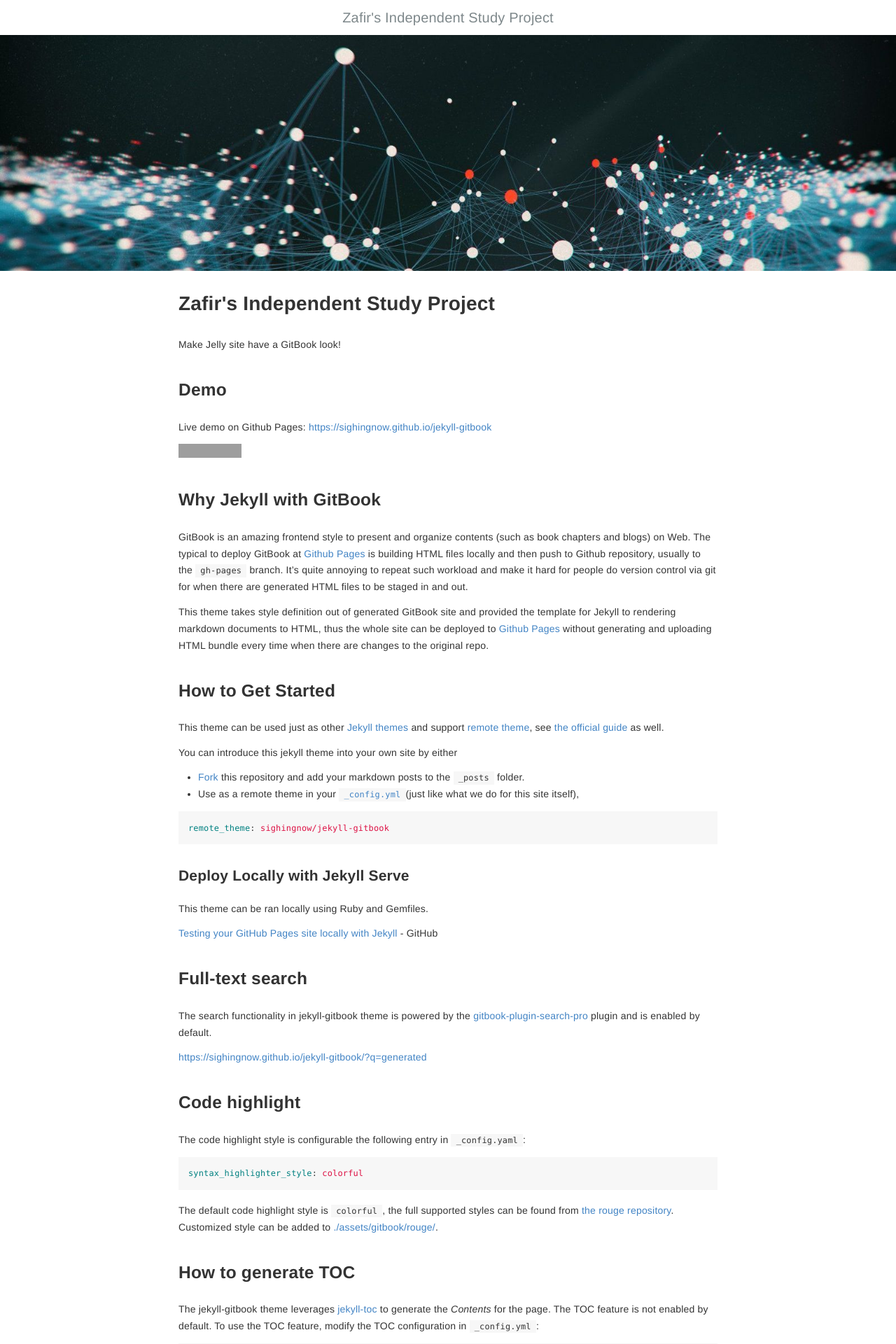
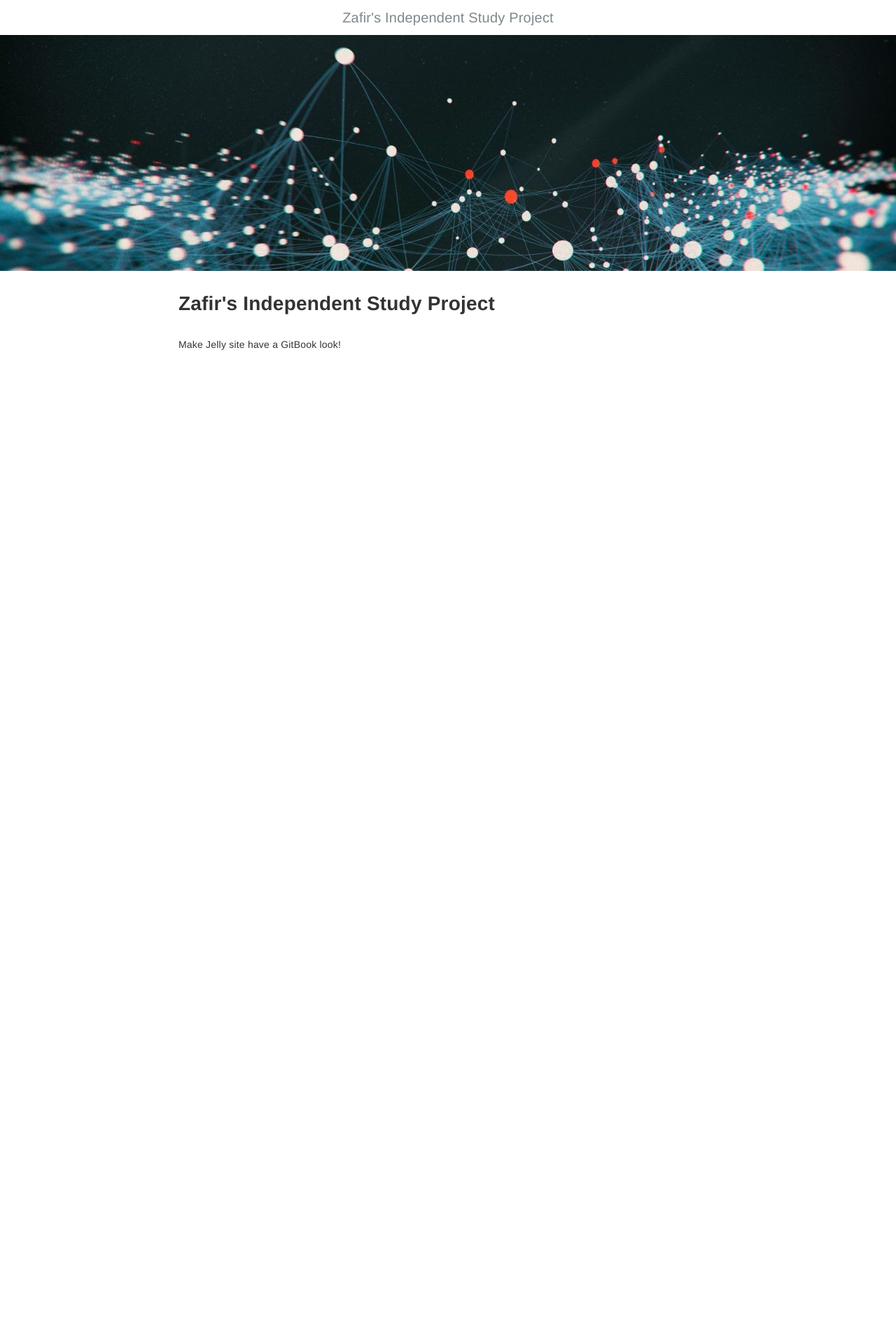
Before and after one commit to zaforf/isp, a Jekyll site: the page built from README.md, in a window 1280 px wide. Shown: the top 1920 px of the page at 70% size. Built offline with Jekyll 4.4.1, drawn with Linux system fonts in a browser that asks for light colours; some of the changed text lies outside the part shown; grey boxes are pictures that could not be loaded.

````diff
--- a/README.md
+++ b/README.md
@@ -6,184 +6,3 @@
 ---
 
 Make Jelly site have a GitBook look!
-
-## Demo
-
-Live demo on Github Pages: [https://sighingnow.github.io/jekyll-gitbook](https://sighingnow.github.io/jekyll-gitbook)
-
-[![Jekyll Themes](https://img.shields.io/badge/featured%20on-JekyllThemes-red.svg)](https://jekyll-themes.com/jekyll-gitbook/)
-
-## Why Jekyll with GitBook
-
-GitBook is an amazing frontend style to present and organize contents (such as book chapters
-and blogs) on Web. The typical to deploy GitBook at [Github Pages][1]
-is building HTML files locally and then push to Github repository, usually to the `gh-pages`
-branch. It's quite annoying to repeat such workload and make it hard for people do version
-control via git for when there are generated HTML files to be staged in and out.
-
-This theme takes style definition out of generated GitBook site and provided the template
-for Jekyll to rendering markdown documents to HTML, thus the whole site can be deployed
-to [Github Pages][1] without generating and uploading HTML bundle every time when there are
-changes to the original repo.
-
-## How to Get Started
-
-This theme can be used just as other [Jekyll themes][1] and support [remote theme][12],
-see [the official guide][13] as well.
-
-You can introduce this jekyll theme into your own site by either
-
-- [Fork][3] this repository and add your markdown posts to the `_posts` folder.
-- Use as a remote theme in your [`_config.yml`][14](just like what we do for this
-  site itself),
-
-```yaml
-remote_theme: sighingnow/jekyll-gitbook
-```
-
-### Deploy Locally with Jekyll Serve
-
-This theme can be ran locally using Ruby and Gemfiles.
-
-[Testing your GitHub Pages site locally with Jekyll](https://docs.github.com/en/pages/setting-up-a-github-pages-site-with-jekyll/testing-your-github-pages-site-locally-with-jekyll) - GitHub
-
-## Full-text search
-
-The search functionality in jekyll-gitbook theme is powered by the [gitbook-plugin-search-pro][5] plugin and is enabled by default.
-
-[https://sighingnow.github.io/jekyll-gitbook/?q=generated](https://sighingnow.github.io/jekyll-gitbook/?q=generated)
-
-## Code highlight
-
-The code highlight style is configurable the following entry in `_config.yaml`:
-
-```yaml
-syntax_highlighter_style: colorful
-```
-
-The default code highlight style is `colorful`, the full supported styles can be found from [the rouge repository][6]. Customized
-style can be added to [./assets/gitbook/rouge/](./assets/gitbook/rouge/).
-
-## How to generate TOC
-
-The jekyll-gitbook theme leverages [jekyll-toc][4] to generate the *Contents* for the page.
-The TOC feature is not enabled by default. To use the TOC feature, modify the TOC
-configuration in `_config.yml`:
-
-```yaml
-toc:
-    enabled: true
-    h_min: 1
-    h_max: 3
-```
-
-## Google Analytics, etc.
-
-The jekyll-gitboook theme supports embedding the [Google Analytics][7], [CNZZ][8] and [Application Insights][9] website analytical tools with the following
-minimal configuration in `_config.yaml`:
-
-```yaml
-tracker:
-  google_analytics: "<YOUR GOOGLE ANALYTICS KEY, e.g, UA-xxxxxx-x>"
-```
-
-Similarly, CNZZ can be added with the following configuration in `_config.yaml`
-
-```yaml
-tracker:
-  cnzz: "<YOUR CNZZ ANALYTICS KEY, e.g., xxxxxxxx>"
-```
-
-Application Insights can be added with the following configuration in `_config.yaml`
-
-```yaml
-tracker:
-  application_insights: "<YOUR APPLICATION INSIGHTS CONNECTION STRING>"
-```
-
-## Disqus comments
-
-[Disqus](https://disqus.com/) comments can be enabled by adding the following configuration in `_config.yaml`:
-
-```yaml
-disqushandler: "<YOUR DISQUS SHORTNAME>"
-```
-
-## Extra StyleSheet or Javascript elements
-
-You can add extra CSS or JavaScript references using configuration collections:
-
-- extra_css: for additional style sheets. If the url does not start by http, the path must be relative to the root of the site, without a starting `/`.
-- extra_header_js: for additional scripts to be included in the `<head>` tag, after the `extra_css` has been added. If the url does not start by http, the path must be relative to the root of the site, without a starting `/`.
-- extra_footer_js: for additional scripts to be included at the end of the HTML document, just before the site tracking script. If the url does not start by http, the path must be relative to the root of the site, without a starting `/`.
-
-## Customizing font settings
-
-The fonts can be customized by modifying the `.book.font-family-0` and `.book.font-family-1` entry in [`./assets/gitbook/custom.css`][10],
-
-```css
-.book.font-family-0 {
-    font-family: Georgia, serif;
-}
-.book.font-family-1 {
-    font-family: "Helvetica Neue", Helvetica, Arial, sans-serif;
-}
-```
-
-## Tips, Warnings and Dangers blocks
-
-The jekyll-gitbook theme supports customized kramdown attributes (`{: .block-tip }`, `{: .block-warning }`,
-`{: .block-danger }`) like that displayed in [the discord.js website][11]. The marker can be used like
-
-```markdown
-> ##### TIP
->
-> This guide is last tested with @napi-rs/canvas^0.1.20, so make sure you have
-> this or a similar version after installation.
-{: .block-tip }
-```
-
-Rendered page can be previewed from
-
-[https://sighingnow.github.io/jekyll-gitbook/jekyll/2022-06-30-tips_warnings_dangers.html](https://sighingnow.github.io/jekyll-gitbook/jekyll/2022-06-30-tips_warnings_dangers.html)
-
-## Cover image inside pages
-
-The jekyll-gitbook theme supports adding a cover image to a specific page by adding
-a `cover` field to the page metadata:
-
-```diff
-  ---
-  title: Page with cover image
-  author: Tao He
-  date: 2022-05-24
-  category: Jekyll
-  layout: post
-+ cover: /assets/jekyll-gitbook/dinosaur.gif
-  ---
-```
-
-The effect can be previewed from
-
-[https://sighingnow.github.io/jekyll-gitbook/jekyll/2022-05-24-page_cover.html](https://sighingnow.github.io/jekyll-gitbook/jekyll/2022-05-24-page_cover.html)
-
-## License
-
-This work is open sourced under the Apache License, Version 2.0.
-
-Copyright 2019 Tao He.
-
-[1]: https://pages.github.com
-[2]: https://pages.github.com/themes
-[3]: https://github.com/sighingnow/jekyll-gitbook/fork
-[4]: https://github.com/allejo/jekyll-toc
-[5]: https://github.com/gitbook-plugins/gitbook-plugin-search-pro
-[6]: https://github.com/rouge-ruby/rouge/tree/master/lib/rouge/themes
-[7]: https://analytics.google.com/analytics/web/
-[8]: https://www.cnzz.com/
-[9]: https://docs.microsoft.com/en-us/azure/azure-monitor/app/app-insights-overview
-[10]: https://github.com/sighingnow/jekyll-gitbook/blob/master/gitbook/custom.css
-[11]: https://discordjs.guide/popular-topics/canvas.html#setting-up-napi-rs-canvas
-[12]: https://rubygems.org/gems/jekyll-remote-theme
-[13]: https://docs.github.com/en/pages/setting-up-a-github-pages-site-with-jekyll/adding-a-theme-to-your-github-pages-site-using-jekyll
-[14]: https://github.com/sighingnow/jekyll-gitbook/blob/master/_config.yml
````
Also changed, not shown: _pages/about.md (deleted, +0 -9 lines), _pages/makingmc.md (+6 -0 lines), _pages/nnfromscratch.md (+5 -0 lines).
